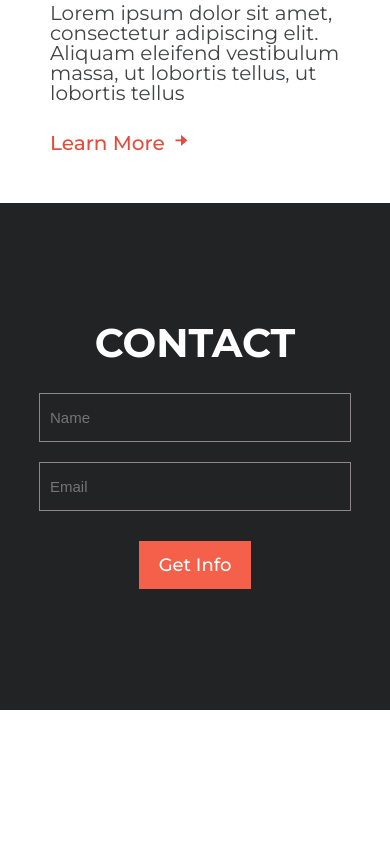
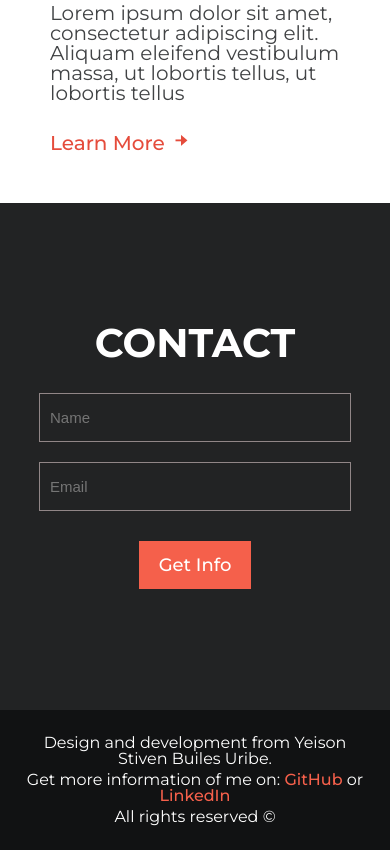
Before and after one commit to BuilesYeison/FlatLandingPage, a plain HTML site: page index.html in a window 390 px wide. Shown: the part 2415-3265 px from the top of the page. Before the commit the page ends 3125 px from the top, so only its background shows below. Drawn offline with nearby package versions, Linux system fonts and the light colour scheme.

Commit message:
Footer created responsive

```diff
--- a/css/main.css
+++ b/css/main.css
@@ -107,3 +107,9 @@ header .cta:active{background-color: #EC4343;}
 .contact .cta{color: white; padding: 15px 20px; background-color: #F5604B; font-weight: 500; font-size: 18px; transition: background-color 0.4s;}
 .contact .cta:hover{background-color: #E54C3C;}
 .contact .cta:active{background-color: #EC4343;}
+
+/*footer*/
+footer{background-color: #111213; text-align: center;padding: 20px;}
+footer p{color: white;margin: 5px 0;}
+footer p a{color: #F5604B; font-weight: 500; transition: color 0.4s;}
+footer p a:hover{color: #E54C3C;}
--- a/index.html
+++ b/index.html
@@ -91,6 +91,11 @@
         </div>
         <a class="cta" href="">Get Info</a>
     </section>
+    <footer>
+        <p>Design and development from Yeison Stiven Builes Uribe.</p>
+        <p>Get more information of me on: <a href="https://github.com/ZeuPlox">GitHub</a> or <a href="https://www.linkedin.com/in/builesyeison/">LinkedIn</a></p>
+        <p>All rights reserved &copy</p>
+    </footer>
 
     <script src="js/main.js"></script>
 </body>
```
